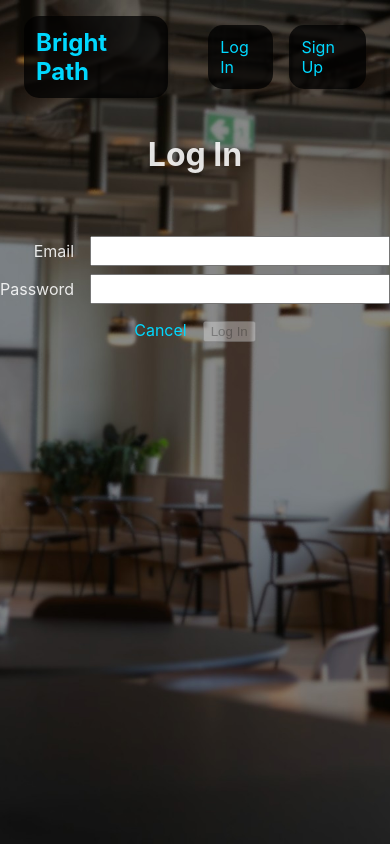
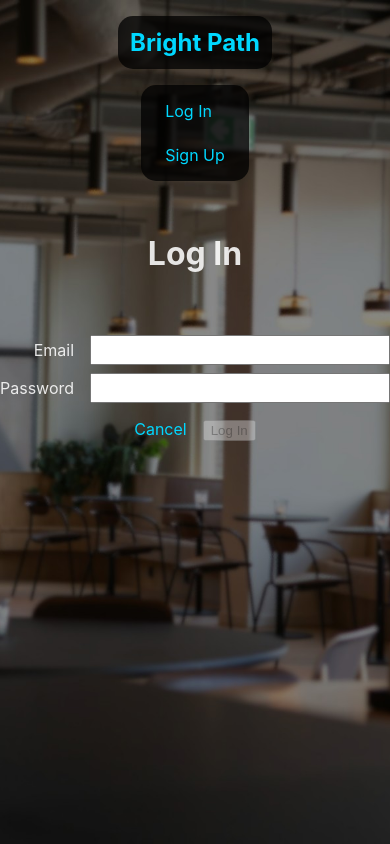
Before and after one commit to Sunny-Master/bright-path-front-end, a React (Vite) app: page /auth/login in a window 390 px wide. Built offline with nearby package versions, Linux system fonts and the light colour scheme; no server answers.

Commit message:
update styling tfor NavBar and JobCard

```diff
--- a/src/App.css
+++ b/src/App.css
@@ -51,10 +51,25 @@ nav > ul {
   gap: 1rem;
   list-style: none;
   margin: 0;
-}
-
-nav > ul li {
   background-color: rgba(0,0,0, 0.75);
   padding: 0.75rem;
   border-radius: 15px;
 }
+
+nav > ul li {
+  padding: 0.25rem 0.75rem;
+}
+
+@media only screen and (max-width: 750px) {
+  nav {
+    flex-direction: column;
+    gap: 1rem;
+    margin-bottom: 1rem;
+  }
+}
+
+@media only screen and (max-width: 580px) {
+  nav ul {
+    flex-direction: column;
+  }
+}
--- a/src/components/JobCard/JobCard.module.css
+++ b/src/components/JobCard/JobCard.module.css
@@ -1,7 +1,7 @@
 .container {
   color: whitesmoke;
   width: 100%;
-  height: 220px;
+  height: 240px;
   padding: 14px 21px;
   border-radius: 5px;
   background-color: rgb(0,0,0,0.85);
@@ -11,6 +11,7 @@
   box-shadow: -1px 5px 19px -5px rgba(0,0,0,0.25);
   -moz-box-shadow: -1px 5px 19px -5px rgba(0,0,0,0.25);
   -webkit-box-shadow: -1px 5px 19px -5px rgba(0,0,0,0.25);
+  overflow: auto;
 }
 
 .container header h1 {
--- a/src/pages/JobDetails/JobDetails.module.css
+++ b/src/pages/JobDetails/JobDetails.module.css
@@ -7,7 +7,7 @@
 }
 
 .container section {
-  background-color: rgb(0, 0, 0, 0.5);
+  background-color: rgb(0, 0, 0, 0.75);
   display: flex;
   flex-direction: column;
   align-items: center;
```
